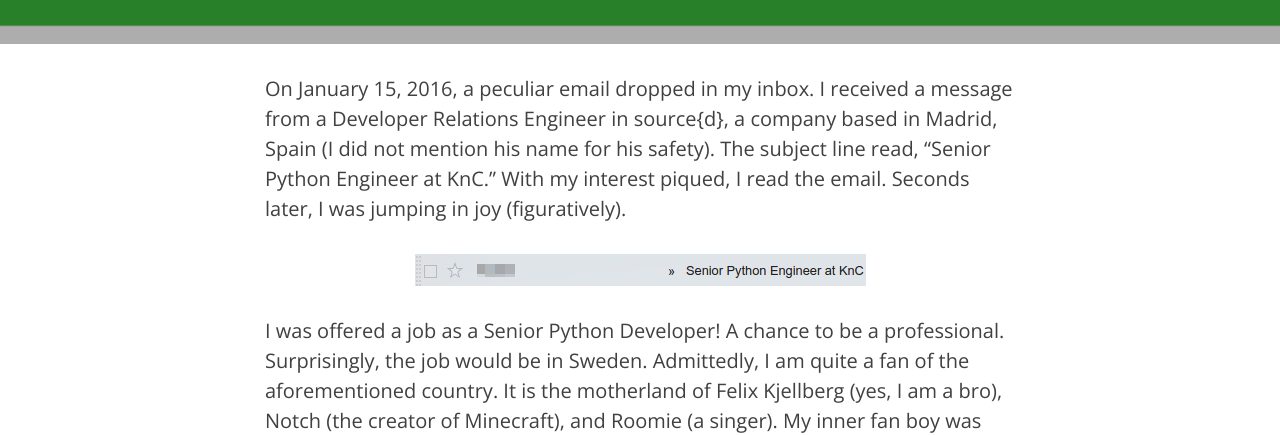
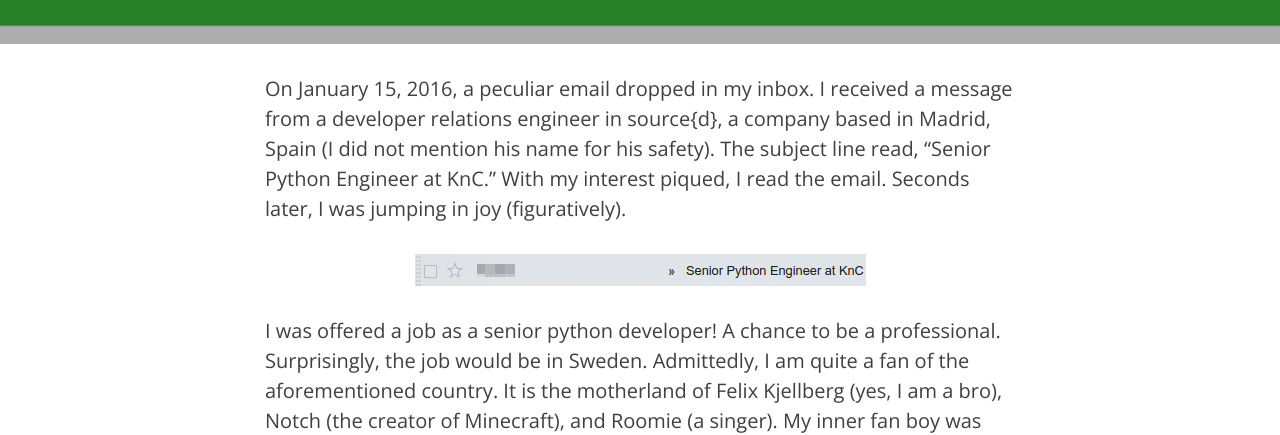
Before and after one commit to seanballais/seanballais.github.io, a Jekyll site: the page built from _posts/2016-01-30-a-job-offer-from-madrid.md, in a window 1280 px wide and 900 px high, scrolled down 290 px. Shown: the part 185-620 px from the top of the window. Built offline with Jekyll 4.4.1, drawn with Linux system fonts in a browser that asks for light colours; nearby versions of some CDN libraries; comment, search, counter and statistics services are not loaded; some of the changed text lies outside the part shown.

Commit message:
Corrected a few letter cases.

```diff
--- a/_posts/2016-01-30-a-job-offer-from-madrid.md
+++ b/_posts/2016-01-30-a-job-offer-from-madrid.md
@@ -10,11 +10,11 @@ comments: true
 description: "On January 15, 2016, a peculiar email dropped in my inbox. I received a message from a Developer Relations Engineer in source{d}, a company based in Madrid, Spain (I did not mention his name for his safety)."
 ---
 
-On January 15, 2016, a peculiar email dropped in my inbox. I received a message from a Developer Relations Engineer in source{d}, a company based in Madrid, Spain (I did not mention his name for his safety). The subject line read, "Senior Python Engineer at KnC." With my interest piqued, I read the email. Seconds later, I was jumping in joy (figuratively).
+On January 15, 2016, a peculiar email dropped in my inbox. I received a message from a developer relations engineer in source{d}, a company based in Madrid, Spain (I did not mention his name for his safety). The subject line read, "Senior Python Engineer at KnC." With my interest piqued, I read the email. Seconds later, I was jumping in joy (figuratively).
 
 ![The email of the offer](/static/img/posts/a-job-offer-from-madrid/email.png)
 
-I was offered a job as a Senior Python Developer! A chance to be a professional. Surprisingly, the job would be in Sweden. Admittedly, I am quite a fan of the aforementioned country. It is the motherland of Felix Kjellberg (yes, I am a bro), Notch (the creator of Minecraft), and Roomie (a singer). My inner fan boy was screaming in joy.
+I was offered a job as a senior python developer! A chance to be a professional. Surprisingly, the job would be in Sweden. Admittedly, I am quite a fan of the aforementioned country. It is the motherland of Felix Kjellberg (yes, I am a bro), Notch (the creator of Minecraft), and Roomie (a singer). My inner fan boy was screaming in joy.
 
 A job in Sweden is also an opportunity for me to experience winter. I have been living in the Philippines all my life where we only have two seasons - wet and dry. The closest cold season I could experience is when I went to Japan in early November 2014 to present a research paper. The season was already autumn so the scenery was a beautiful thing to look at.
 
```
